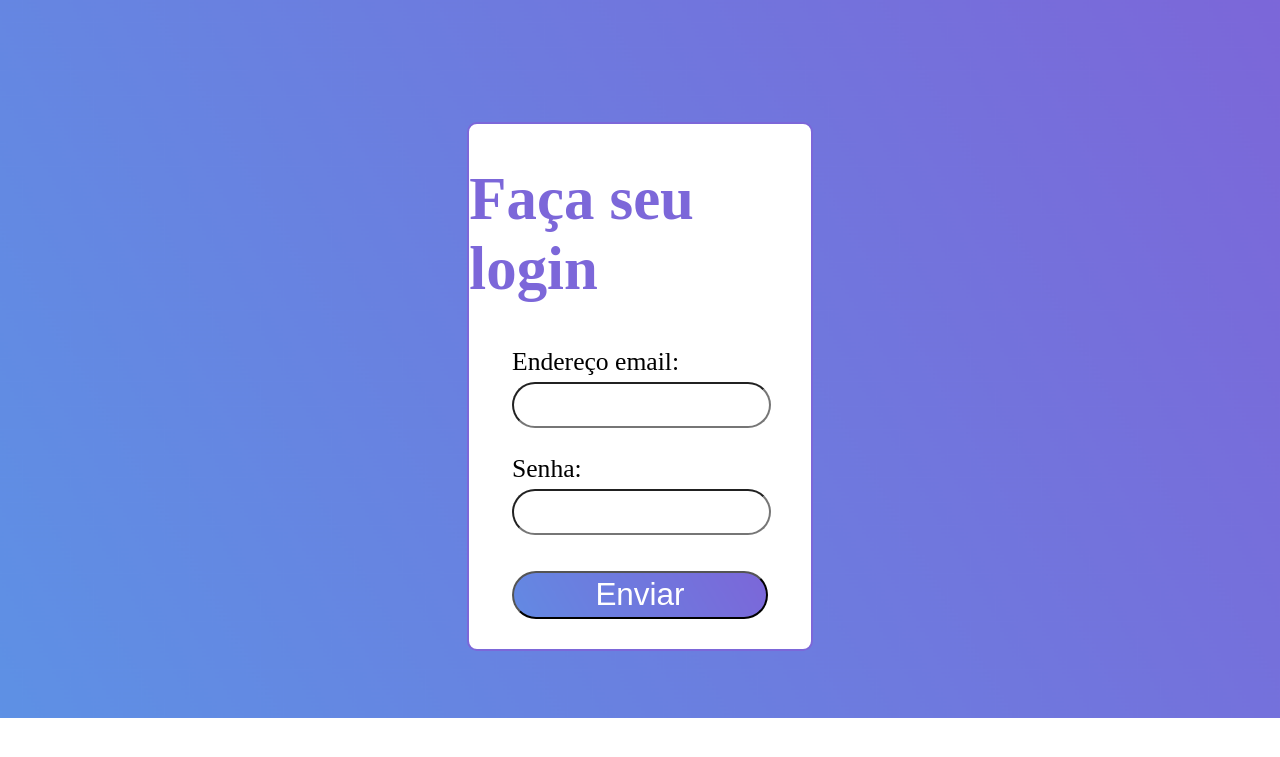
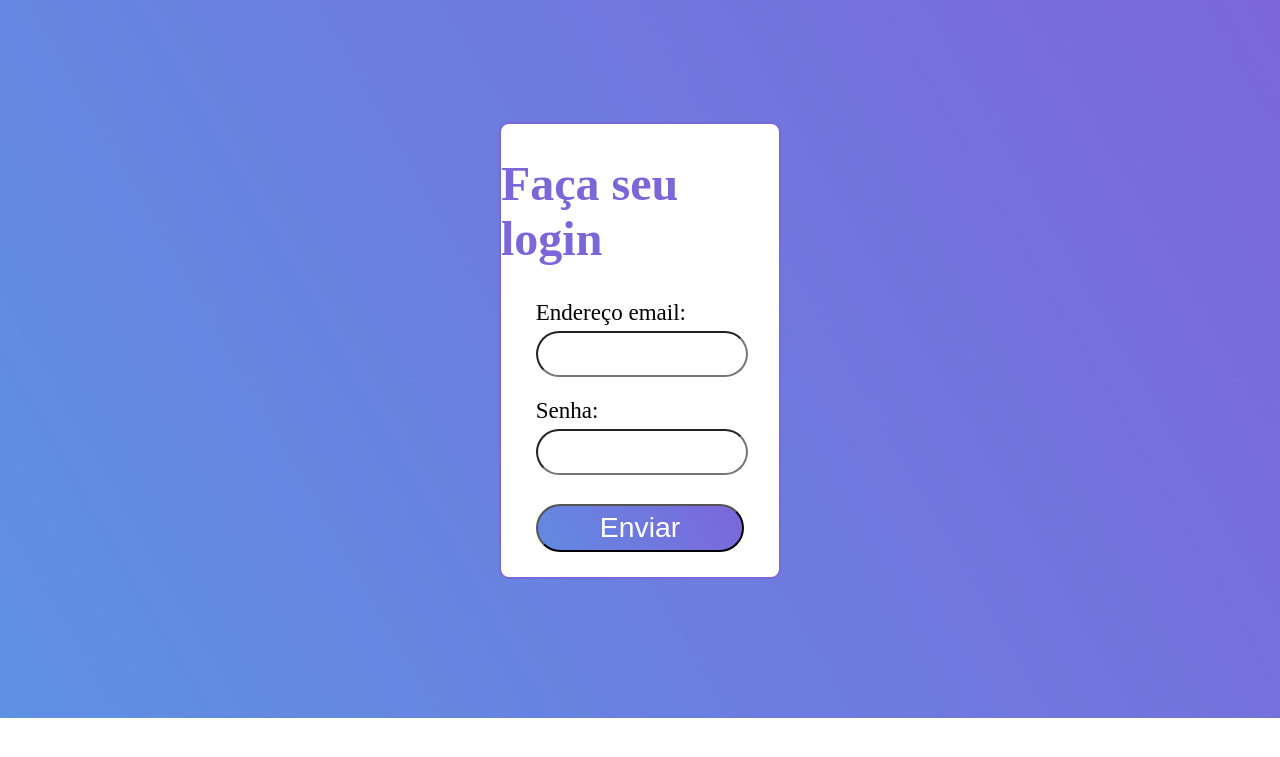
Before and after one commit to sofiaamorim999/ProjetoTurmaB-Consessionaria, a PHP site: page /ProjetoTurmaB-Consessionaria/src/View/auth/login.html in a window 1280 px wide. Shown: the top 757 px of the page. Run offline with PHP 8.4, Linux system fonts and the light colour scheme.

Commit message:
editando css do login e register
editando css do login e register

```diff
--- a/composer.json
+++ b/composer.json
@@ -3,7 +3,7 @@
     "description": "Projeto de concessionária da Turma B",
     "type": "project",
     "require": {
-        "twig/twig": "4.x-dev",
+        "twig/twig": "3.19.0",
         "coffeecode/router": "dev-master"
     },
     "license": "proprietary",
--- a/index.php
+++ b/index.php
@@ -10,4 +10,5 @@ $roteador -> namespace("Concessionaria\Projetob\Controller");
 $roteador -> group(null);
 $roteador -> get("/", "Principal:inicio");
 
+
 $roteador -> dispatch();
--- a/public/auth.css
+++ b/public/auth.css
@@ -5,7 +5,7 @@
     align-items: center;
     justify-content: space-around;
     flex-direction: column;
-    background-image: url(/src/View/img/backgroundSite.png);
+    background-image: url(../src/View//img/backgroundSite.png);
     background-repeat: no-repeat;
     background-size: 100%;
 }
@@ -24,7 +24,7 @@
     display: flex;
     flex-direction: column;
     justify-content: space-around;
-    font-size: 160%;
+    font-size: 144%;
     margin-bottom: 6%;
 }
 
@@ -63,9 +63,17 @@
     margin-top: 14%;
     margin-bottom: 6%;
     cursor: pointer;
-    background-image: url(/src/View/img/backgroundSite.png);
+    background-image: url(../src/View//img/backgroundSite.png);
     background-repeat: no-repeat;
     background-size: 100%;
+}
+
+#Enviar_registerhtml:hover{
+    background-color: black;
+    color: white;
+    width: 110%;
+    height: 7vh;
+    border-radius: 31px;
 }
 
 #div_registerhtml{
@@ -77,7 +85,7 @@
     border: solid 2px;
     border-color: #7c67d9ff;
     border-radius: 10px;
-    width: 27%;
+    width: 22%;
         background-color: rgb(255, 255, 255);
 }
 
@@ -88,13 +96,13 @@
     align-items: center;
     justify-content: space-around;
     flex-direction: column;
-    background-image: url(/src/View/img/backgroundSite.png);
+    background-image: url(../src/View//img/backgroundSite.png);
     background-repeat: no-repeat;
     background-size: 100%;
 }
 
 #header_loginhtml{
-    font-size: 190%;
+    font-size: 150%;
     color: #7c67d9ff;
     margin-bottom: -7%;
 }
@@ -107,7 +115,7 @@
     display: flex;
     flex-direction: column;
     justify-content: space-around;
-    font-size: 160%;
+    font-size: 144%;
     margin-bottom: 6%;
 }
 
@@ -139,7 +147,7 @@
     margin-top: 14%;
     margin-bottom: 6%;
     cursor: pointer;
-    background-image: url(/src/View/img/backgroundSite.png);
+    background-image: url(../src/View//img/backgroundSite.png);
     background-repeat: no-repeat;
     background-size: 100%;
 }
@@ -153,6 +161,6 @@
     border: solid 2px;
     border-color: #7c67d9ff;
     border-radius: 10px;
-    width: 27%;
-        background-color: rgb(255, 255, 255);
+    width: 22%;
+    background-color: rgb(255, 255, 255);
 }
--- a/src/View/auth/login.html
+++ b/src/View/auth/login.html
@@ -4,7 +4,7 @@
     <meta charset="UTF-8">
     <meta name="viewport" content="width=device-width, initial-scale=1.0">
     <title>Faça seu login</title>
-    <link rel="stylesheet" href="/public/auth.css">
+    <link rel="stylesheet" href="../../../public/auth.css">
 </head>
 <body id="body_loginhtml">
     <div id="div_loginhtml">
--- a/src/View/auth/register.html
+++ b/src/View/auth/register.html
@@ -4,7 +4,7 @@
     <meta charset="UTF-8">
     <meta name="viewport" content="width=device-width, initial-scale=1.0">
     <title>Cadastre-se</title>
-    <link rel="stylesheet" href="/public/auth.css">
+    <link rel="stylesheet" href="../../../public/auth.css">
 </head>
 <body id="body_registerhtml">
     <div id="div_registerhtml">
```
